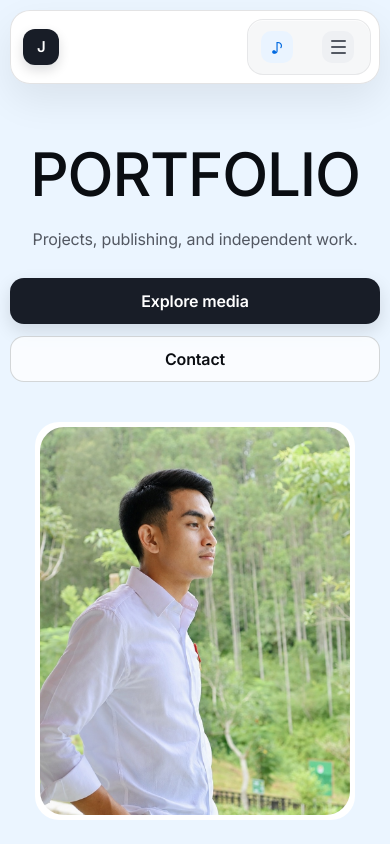
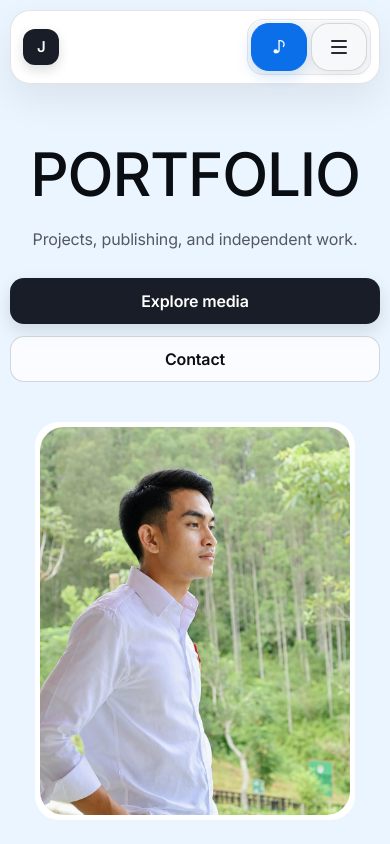
Before and after one commit to LionerHakim/JRHs, a React (Vite) app: page / in a window 390 px wide. Shown: the top 844 px of the page. Built offline with nearby package versions, Linux system fonts and the light colour scheme.

Commit message:
style: refine navbar trigger buttons

```diff
--- a/src/index.css
+++ b/src/index.css
@@ -2090,3 +2090,113 @@ button,.hero-pill,.ghost-pill,.project-link,.media-links a{
     border-radius:24px;
   }
 }
+
+
+/* Navbar trigger buttons — preserve existing active panels */
+.music-toggle,
+.menu-toggle{
+  width:118px;
+  min-width:118px;
+  height:48px;
+  min-height:48px;
+  display:flex;
+  align-items:center;
+  justify-content:center;
+  padding:0 14px;
+  border-radius:18px;
+}
+
+.music-toggle{
+  justify-content:space-between;
+  border-color:#0a6fe8;
+  background:#0a6fe8;
+  color:#fff;
+  box-shadow:0 6px 16px rgba(0,105,224,.18);
+}
+
+.music-toggle:hover,
+.music-toggle:focus-visible,
+.music-toggle.is-open{
+  border-color:#0a6fe8;
+  background:#0a6fe8;
+  color:#fff;
+  transform:translateY(-1px);
+  box-shadow:0 8px 20px rgba(0,105,224,.22);
+}
+
+.music-toggle .nav-action-glyph{
+  width:28px;
+  height:28px;
+  flex:0 0 28px;
+  border-radius:9px;
+  background:transparent;
+  color:#fff;
+  font-size:17px;
+}
+
+.music-toggle .nav-action-label,
+.music-toggle .nav-action-meta,
+.menu-toggle .nav-action-label,
+.menu-toggle .nav-action-meta{
+  display:none;
+}
+
+.music-toggle::after{
+  content:"▂▅▃";
+  flex:0 0 auto;
+  color:#fff;
+  font-size:10px;
+  font-weight:700;
+  letter-spacing:-2px;
+  line-height:1;
+}
+
+.menu-toggle{
+  border-color:rgba(10,13,18,.14);
+  background:#f7f8fa;
+  color:#252a32;
+  box-shadow:0 4px 12px rgba(10,13,18,.06);
+}
+
+.menu-toggle:hover,
+.menu-toggle:focus-visible,
+.menu-toggle.is-open{
+  border-color:rgba(10,13,18,.18);
+  background:#fff;
+  color:#252a32;
+  transform:translateY(-1px);
+  box-shadow:0 6px 16px rgba(10,13,18,.09);
+}
+
+.menu-toggle .nav-menu-lines{
+  width:30px;
+  height:30px;
+  border-radius:10px;
+  background:transparent;
+}
+
+.menu-toggle .nav-menu-lines>span{
+  width:16px;
+  height:1.8px;
+  background:#252a32;
+}
+
+@media (max-width:640px){
+  .music-toggle,
+  .menu-toggle{
+    width:56px;
+    min-width:56px;
+    height:48px;
+    min-height:48px;
+    padding:0 10px;
+    border-radius:18px;
+  }
+
+  .music-toggle::after{
+    display:none;
+  }
+
+  .music-toggle .nav-action-glyph{
+    margin-inline:auto;
+  }
+}
```
